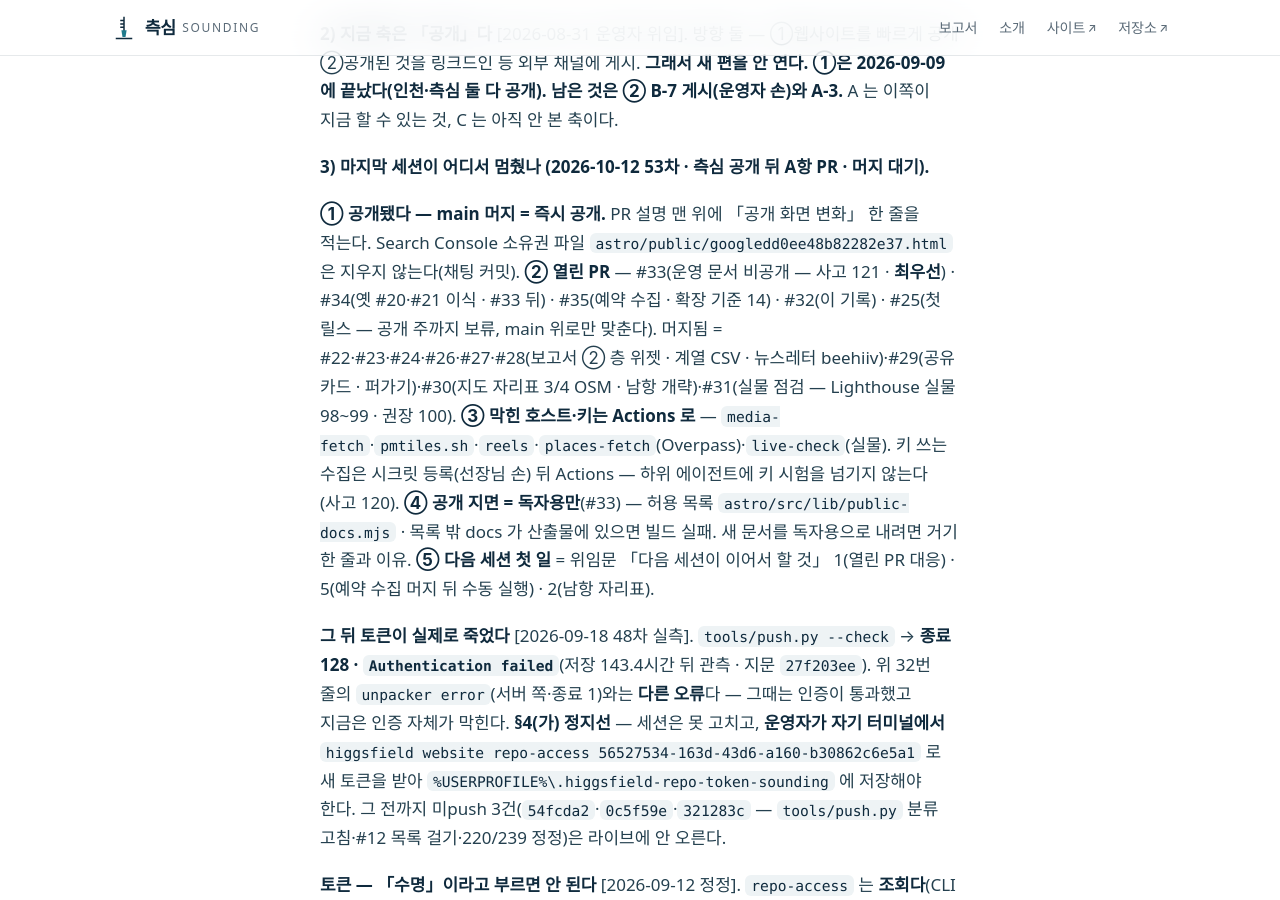
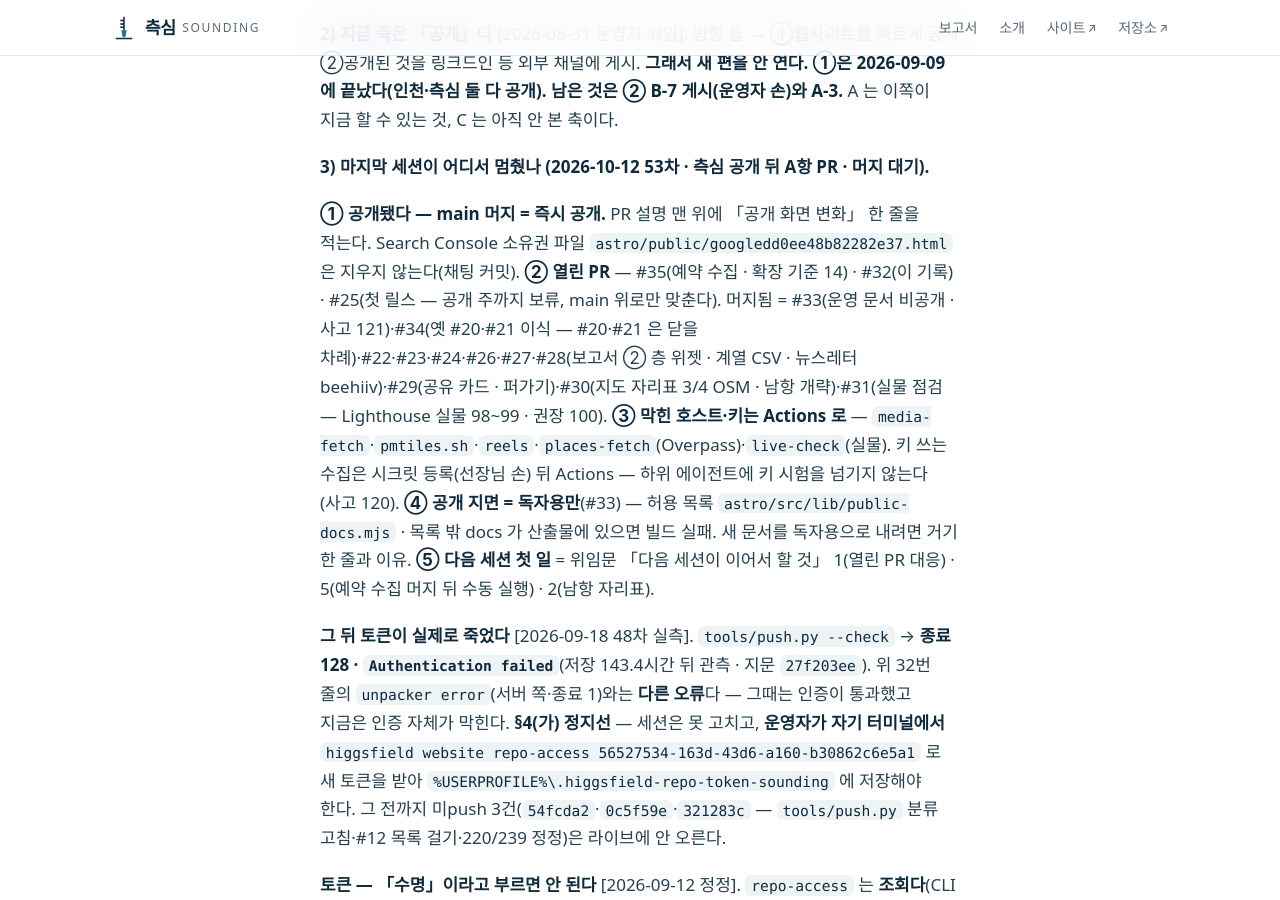
Before and after one commit to jisangj03-dev/incheon-port-analysis, a Jekyll site: the page built from docs/STATUS.md, in a window 1280 px wide and 900 px high, scrolled down 1152 px. Built offline with Jekyll 4.4.1, drawn with Linux system fonts in a browser that asks for light colours; some web fonts are replaced; our own code applies the rules of GitHub Pages for plain Markdown files.

Commit message:
53차 기록 — #33·#34 머지 반영
Co-Authored-By: Claude Opus 5.5 <noreply@anthropic.com>
Claude-Session: https://claude.ai/code/session_01L59oEoiMW7KHoJRFFkcN4Q

```diff
--- a/docs/STATUS.md
+++ b/docs/STATUS.md
@@ -31,7 +31,7 @@ A 는 이쪽이 지금 할 수 있는 것, C 는 아직 안 본 축이다.
 **3) 마지막 세션이 어디서 멈췄나 (2026-10-12 53차 · 측심 공개 뒤 A항 PR · 머지 대기).**
 
 **① 공개됐다 — main 머지 = 즉시 공개.** PR 설명 맨 위에 「공개 화면 변화」 한 줄을 적는다. Search Console 소유권 파일 `astro/public/googledd0ee48b82282e37.html` 은 지우지 않는다(채팅 커밋).
-**② 열린 PR** — #33(운영 문서 비공개 — 사고 121 · **최우선**) · #34(옛 #20·#21 이식 · #33 뒤) · #35(예약 수집 · 확장 기준 14) · #32(이 기록) · #25(첫 릴스 — 공개 주까지 보류, main 위로만 맞춘다). 머지됨 = #22·#23·#24·#26·#27·#28(보고서 ② 층 위젯 · 계열 CSV · 뉴스레터 beehiiv)·#29(공유 카드 · 퍼가기)·#30(지도 자리표 3/4 OSM · 남항 개략)·#31(실물 점검 — Lighthouse 실물 98~99 · 권장 100).
+**② 열린 PR** — #35(예약 수집 · 확장 기준 14) · #32(이 기록) · #25(첫 릴스 — 공개 주까지 보류, main 위로만 맞춘다). 머지됨 = #33(운영 문서 비공개 · 사고 121)·#34(옛 #20·#21 이식 — #20·#21 은 닫을 차례)·#22·#23·#24·#26·#27·#28(보고서 ② 층 위젯 · 계열 CSV · 뉴스레터 beehiiv)·#29(공유 카드 · 퍼가기)·#30(지도 자리표 3/4 OSM · 남항 개략)·#31(실물 점검 — Lighthouse 실물 98~99 · 권장 100).
 **③ 막힌 호스트·키는 Actions 로** — `media-fetch`·`pmtiles.sh`·`reels`·`places-fetch`(Overpass)·`live-check`(실물). 키 쓰는 수집은 시크릿 등록(선장님 손) 뒤 Actions — 하위 에이전트에 키 시험을 넘기지 않는다(사고 120).
 **④ 공개 지면 = 독자용만**(#33) — 허용 목록 `astro/src/lib/public-docs.mjs` · 목록 밖 docs 가 산출물에 있으면 빌드 실패. 새 문서를 독자용으로 내려면 거기 한 줄과 이유.
 **⑤ 다음 세션 첫 일** = 위임문 「다음 세션이 이어서 할 것」 1(열린 PR 대응) · 5(예약 수집 머지 뒤 수동 실행) · 2(남항 자리표).
```
Also changed, not shown: docs/위임문_다음세션_20261012.md (+1 -1 lines).
